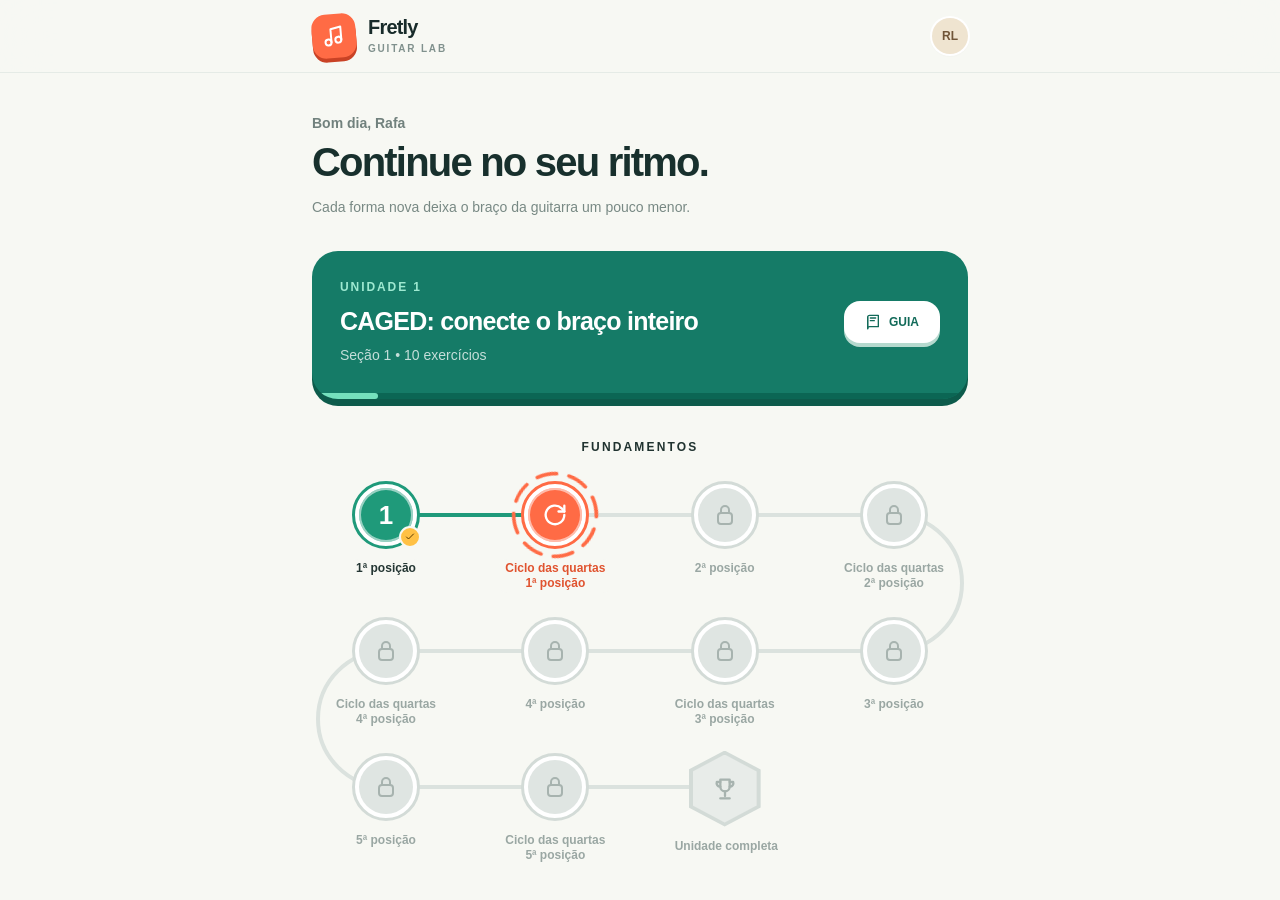
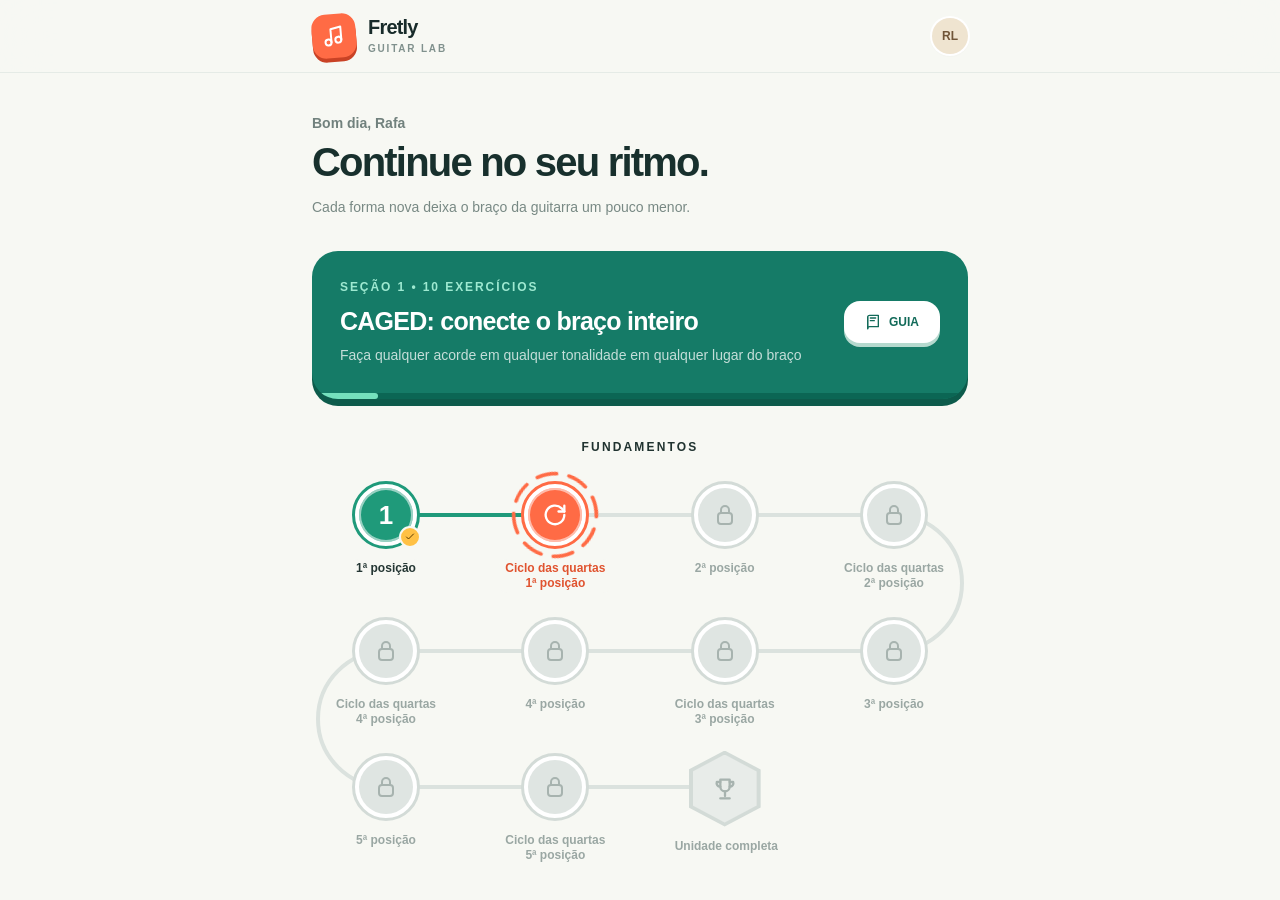
Before and after one commit to viniciuskrause/fretly, a React (Vite) app: page / in a window 1280 px wide. Shown: the top 900 px of the page. Built offline with nearby package versions, Linux system fonts and the light colour scheme.

Commit message:
Unit header: section overline and new subtitle
Co-Authored-By: Claude Opus 5.5 <noreply@anthropic.com>

```diff
--- a/src/App.tsx
+++ b/src/App.tsx
@@ -350,13 +350,13 @@ function PathSection({ onSelect }: { onSelect: (lesson: Lesson) => void }) {
         <div className="flex flex-col gap-5 p-6 sm:flex-row sm:items-center sm:justify-between sm:p-7">
           <div>
             <p className="text-xs font-black uppercase tracking-[0.16em] text-[#9ee9d1]">
-              Unidade 1
+              Seção 1 • {lessons.length} exercícios
             </p>
             <h2 className="mt-2 text-[25px] font-black tracking-[-0.03em]">
               CAGED: conecte o braço inteiro
             </h2>
             <p className="mt-1 text-sm text-white/75">
-              Seção 1 • {lessons.length} exercícios
+              Faça qualquer acorde em qualquer tonalidade em qualquer lugar do braço
             </p>
           </div>
           <button
```
